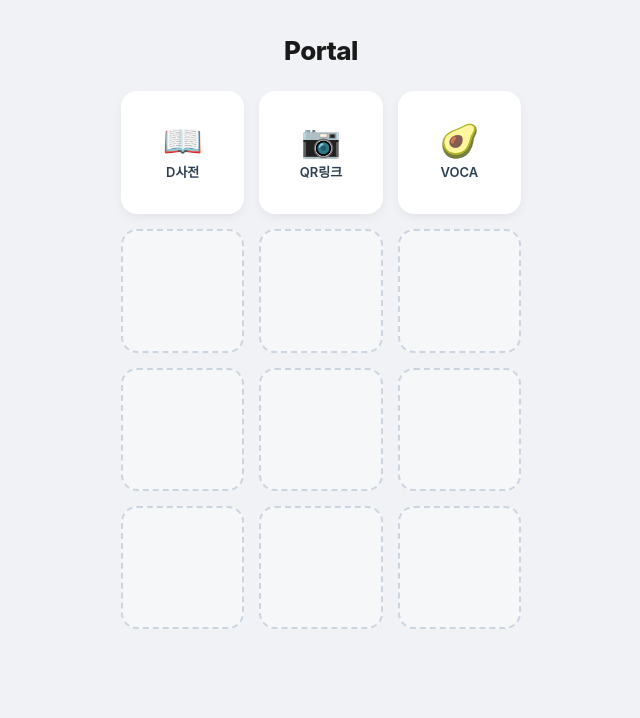
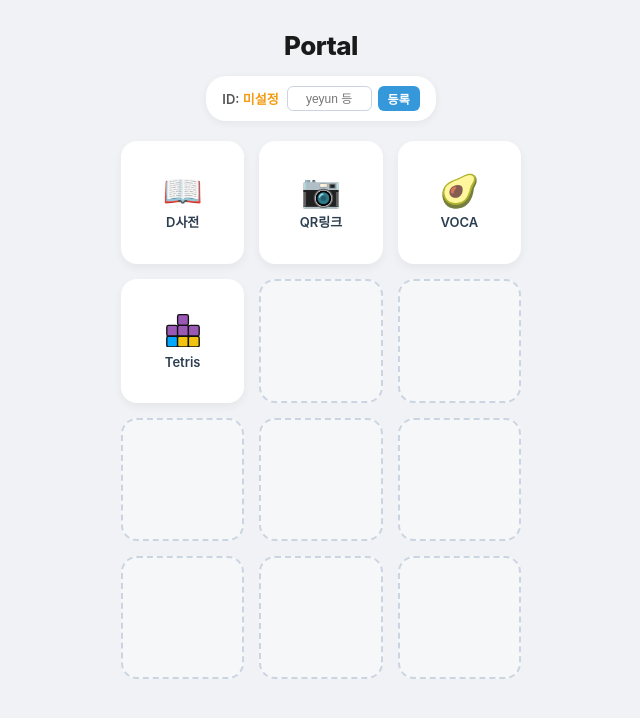
Before and after one commit to tejavang/yeyun, a website: page index.html in a window 1280 px wide. Shown: the whole page, without its empty margins (319-959 px from the left). Drawn offline with Linux system fonts and the light colour scheme.

Commit message:
Modify header styles and add user ID input
Updated header margins and added user ID input section with validation.

```diff
--- a/index.html
+++ b/index.html
@@ -20,8 +20,8 @@
             padding: 20px 15px;
         }
         header {
-            margin-top: 15px;
-            margin-bottom: 25px;
+            margin-top: 10px;
+            margin-bottom: 15px;
             text-align: center;
         }
         header h1 {
@@ -29,6 +29,58 @@
             color: #1a1a1a;
             font-weight: 800;
             letter-spacing: -0.5px;
+        }
+
+        /* 로그인 / 아이디 박스 스타일 */
+        .user-section {
+            background-color: #ffffff;
+            padding: 10px 16px;
+            border-radius: 20px;
+            box-shadow: 0 2px 8px rgba(0, 0, 0, 0.06);
+            display: flex;
+            align-items: center;
+            gap: 8px;
+            margin-bottom: 20px;
+            font-size: 13px;
+        }
+
+        .user-status {
+            color: #555;
+            font-weight: 600;
+        }
+
+        .user-status b {
+            color: #f39c12;
+        }
+
+        .user-input-container {
+            display: flex;
+            gap: 6px;
+        }
+
+        .user-input-container input {
+            width: 85px;
+            padding: 4px 8px;
+            border-radius: 6px;
+            border: 1px solid #cbd5e1;
+            font-size: 12px;
+            outline: none;
+            text-align: center;
+        }
+
+        .user-input-container button {
+            padding: 4px 10px;
+            background-color: #3498db;
+            color: white;
+            border: none;
+            border-radius: 6px;
+            font-size: 12px;
+            font-weight: bold;
+            cursor: pointer;
+        }
+
+        .user-input-container button:active {
+            opacity: 0.8;
         }
 
         /* 3x4 그리드 레이아웃 */
@@ -74,6 +126,9 @@
             font-size: 32px;
             margin-bottom: 8px;
             line-height: 1;
+            display: flex;
+            align-items: center;
+            justify-content: center;
         }
 
         .card .title {
@@ -98,6 +153,15 @@
         <h1>Portal</h1>
     </header>
 
+    <!-- 접속 사용자 아이디 입력 및 표시 영역 -->
+    <div class="user-section">
+        <div class="user-status">ID: <b id="portal-user-id">미설정</b></div>
+        <div class="user-input-container" id="user-input-area">
+            <input type="text" id="portal-id-input" placeholder="yeyun 등">
+            <button onclick="savePortalUserId()">등록</button>
+        </div>
+    </div>
+
     <main class="grid-container">
         <!-- 1. D사전 -->
         <a href="https://small.dic.daum.net/index.do?dic=eng" class="card">
@@ -117,8 +181,24 @@
             <div class="title">VOCA</div>
         </a>
 
-        <!-- 4~12번 빈 슬롯 -->
-        <div class="card empty"></div>
+        <!-- 4. Tetris (테트리스 블록 SVG 아이콘 적용) -->
+        <a href="tetris.html" class="card">
+            <div class="icon">
+                <svg width="36" height="36" viewBox="0 0 40 40">
+                    <!-- 레고 느낌의 테트리스 미노 블록 구성 -->
+                    <rect x="14" y="4" width="12" height="12" rx="2" fill="#9b59b6" stroke="#111" stroke-width="1.5" />
+                    <rect x="2" y="16" width="12" height="12" rx="2" fill="#9b59b6" stroke="#111" stroke-width="1.5" />
+                    <rect x="14" y="16" width="12" height="12" rx="2" fill="#9b59b6" stroke="#111" stroke-width="1.5" />
+                    <rect x="26" y="16" width="12" height="12" rx="2" fill="#9b59b6" stroke="#111" stroke-width="1.5" />
+                    <rect x="2" y="28" width="12" height="12" rx="2" fill="#00a8ff" stroke="#111" stroke-width="1.5" />
+                    <rect x="14" y="28" width="12" height="12" rx="2" fill="#f1c40f" stroke="#111" stroke-width="1.5" />
+                    <rect x="26" y="28" width="12" height="12" rx="2" fill="#f1c40f" stroke="#111" stroke-width="1.5" />
+                </svg>
+            </div>
+            <div class="title">Tetris</div>
+        </a>
+
+        <!-- 5~12번 빈 슬롯 -->
         <div class="card empty"></div>
         <div class="card empty"></div>
         <div class="card empty"></div>
@@ -129,5 +209,35 @@
         <div class="card empty"></div>
     </main>
 
+    <script>
+        const ALLOWED_USERS = ['yeyun', 'woosong', 'jinyoung'];
+
+        function loadUserId() {
+            const savedId = localStorage.getItem('tetris_user_id');
+            const displayTag = document.getElementById('portal-user-id');
+            const inputArea = document.getElementById('user-input-area');
+
+            if (savedId && ALLOWED_USERS.includes(savedId)) {
+                displayTag.innerText = savedId;
+                inputArea.style.display = 'none';
+            } else {
+                displayTag.innerText = '미설정';
+                inputArea.style.display = 'flex';
+            }
+        }
+
+        function savePortalUserId() {
+            const inputVal = document.getElementById('portal-id-input').value.trim().toLowerCase();
+            if (!ALLOWED_USERS.includes(inputVal)) {
+                alert('허용되지 않은 아이디입니다.\n');
+                return;
+            }
+            localStorage.setItem('tetris_user_id', inputVal);
+            loadUserId();
+        }
+
+        // 페이지 로드 시 사용자 아이디 불러오기
+        loadUserId();
+    </script>
 </body>
 </html>
```
